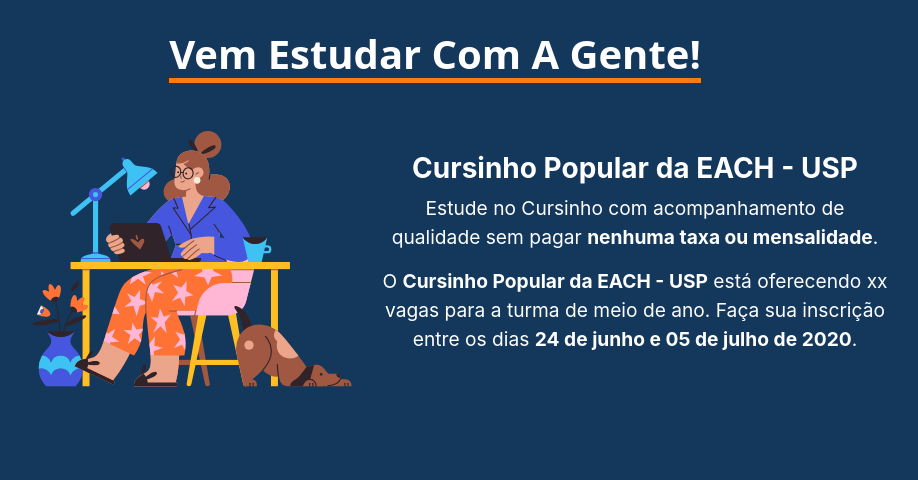
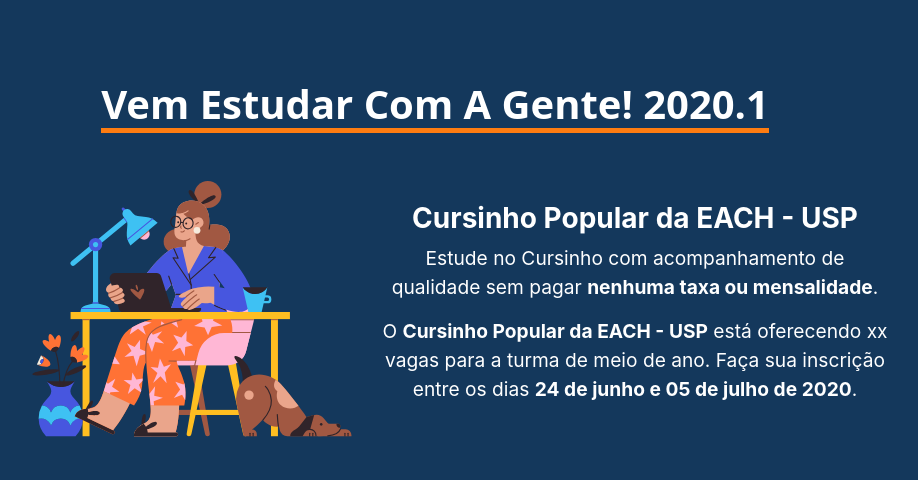
Before and after one commit to cursinhoeachusp/site-cpe, a PHP site: page / in a window 1280 px wide. Shown: the part 720-1200 px from the top of the page, without its empty margins (205-1123 px from the left). Run offline with PHP 8.4, Linux system fonts and the light colour scheme.

Commit message:
update titulo ps

```diff
--- a/css/style.css
+++ b/css/style.css
@@ -208,6 +208,7 @@
 }
 
 .ps {
+    padding-top: 50px;
     display: flex;
     justify-content: center;
 }
--- a/index.html
+++ b/index.html
@@ -33,7 +33,7 @@
     </div>
 
     <div class="ps">
-      <h1 id="ps">Vem Estudar Com A Gente!</h1>
+      <h1 id="ps">Vem Estudar Com A Gente! 2020.1</h1>
     </div>
 
     <div class="seção">
```
